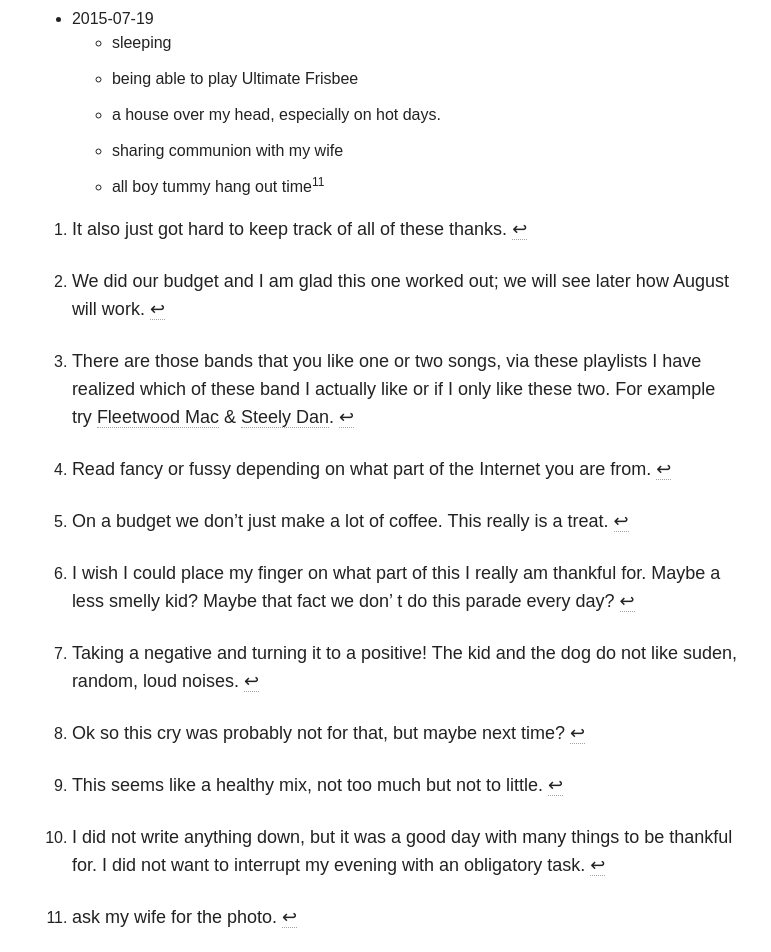
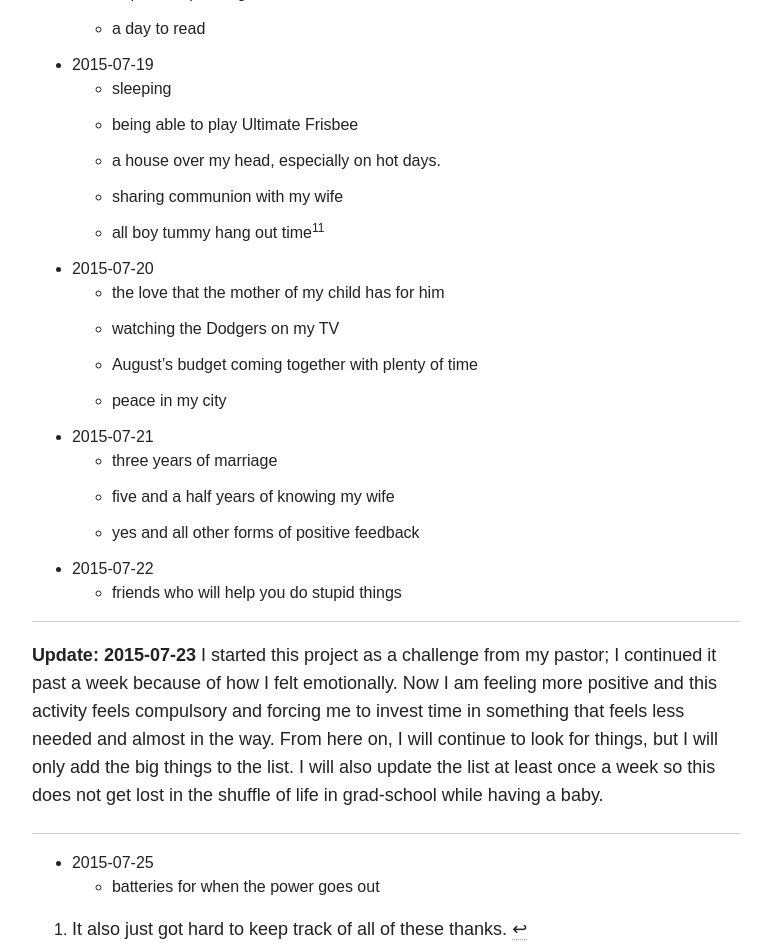
Before and after one commit to benjaminrose/website-source, a Jekyll site: the page built from thanks/index.md, in a window 1280 px wide and 1400 px high, scrolled down 5364 px. Shown: the top 952 px of the window, without its empty margins (254-1025 px from the left). Built offline with Jekyll 4.4.1, drawn with Linux system fonts in a browser that asks for light colours; nearby versions of some CDN libraries.

Commit message:
updated thanks

```diff
--- a/thanks/index.md
+++ b/thanks/index.md
@@ -9,7 +9,10 @@ My wife, then girlfriend, encouraged me to do this back in 2011. I did it for th
 
 [Psalm 118]: https://www.biblegateway.com/passage/?search=Psalm+118&version=NLT
 
-*Update:* On July, 14, 2015 I changed the rules. Before I would not repeat, EVER![^repeat] That seems to extreme. From now on, I will not repeat from the last seven days, but will try not to repeat within a given month.
+----
+ **Update:** On July, 14, 2015 I changed the rules. Before I would not repeat, EVER![^repeat] That seems to extreme. From now on, I will not repeat from the last seven days, but will try not to repeat within a given month.
+
+----
 
 
 # I am thankful for . . .
@@ -153,6 +156,25 @@ My wife, then girlfriend, encouraged me to do this back in 2011. I did it for th
     - a house over my head, especially on hot days.
     - sharing communion with my wife
     - all boy tummy hang out time[^tummy]
+* 2015-07-20
+    - the love that the mother of my child has for him
+    - watching the Dodgers on my TV
+    - August's budget coming together with plenty of time
+    - peace in my city
+* 2015-07-21
+    - three years of marriage
+    - five and a half years of knowing my wife
+    -  yes and all other forms of positive feedback
+* 2015-07-22
+    - friends who will help you do stupid things
+
+----
+**Update: 2015-07-23** I started this project as a challenge from my pastor; I continued it past a week because of how I felt emotionally. Now I am feeling more positive and this activity feels compulsory and forcing me to invest time in something that feels less needed and almost in the way. From here on, I will continue to look for things, but I will only add the big things to the list. I will also update the list at least once a week so this does not get lost in the shuffle of life in grad-school while having a baby.
+
+----
+
+* 2015-07-25
+   - batteries for when the power goes out
 
 [^repeat]: It also just got hard to keep track of all of these thanks.
 [^1]: We did our budget and I am glad this one worked out; we will see later how August will work.
```
